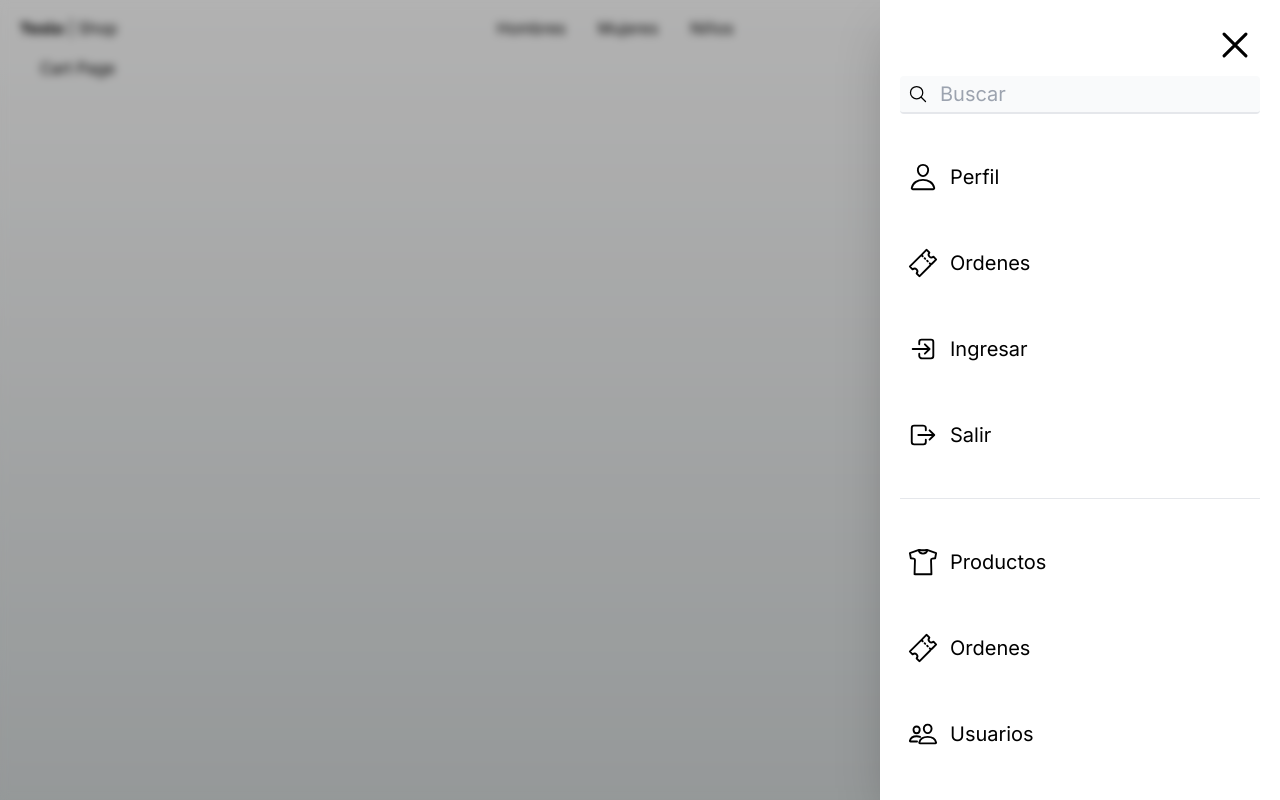
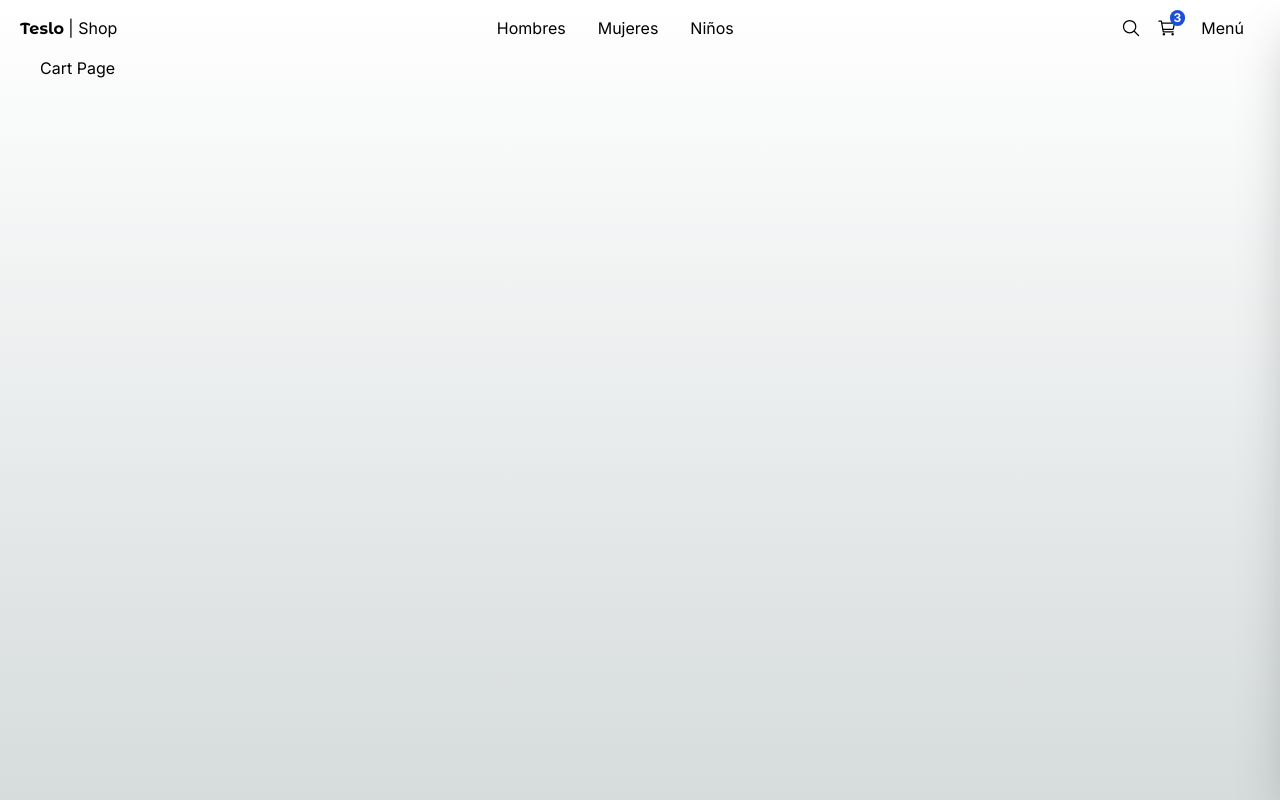
Before and after one commit to Newflaree/next-app_teslo-shop, a Next.js app: page /cart in a window 1280 px wide. Built offline with nearby package versions, Linux system fonts and the light colour scheme.

Commit message:
Zustand - UI Store

```diff
--- a/package.json
+++ b/package.json
@@ -9,10 +9,12 @@
     "lint": "next lint"
   },
   "dependencies": {
+    "clsx": "^2.1.0",
     "next": "14.1.4",
     "react": "^18",
     "react-dom": "^18",
-    "react-icons": "^5.0.1"
+    "react-icons": "^5.0.1",
+    "zustand": "^4.5.2"
   },
   "devDependencies": {
     "@types/node": "^20",
--- a/src/components/ui/sidebar/Sidebar.tsx
+++ b/src/components/ui/sidebar/Sidebar.tsx
@@ -1,6 +1,7 @@
 'use client';
 // Next.js
 import NextLink from 'next/link';
+import clsx from 'clsx';
 // React Icons
 import {
   IoCloseOutline,
@@ -12,11 +13,19 @@ import {
   IoSearchOutline,
   IoShirtOutline
 } from 'react-icons/io5';
+// Store
+import { useUIStore } from '@/store';
+
 
 export const Sidebar = () => {
+  const isSideMenuOpen = useUIStore( state => state.isSideMenuOpen );
+  const closeMenu = useUIStore( state => state.closeSideMenu );
+
   return (
     <div>
       {/* Background */}
+      {
+        isSideMenuOpen && (
           <div
             className={`
               fixed
@@ -29,9 +38,14 @@ export const Sidebar = () => {
               opacity-30
             `}
           />
+        )
+      }
 
       {/* Blur */}
+      {
+        isSideMenuOpen && (
           <div
+            onClick={ closeMenu }
             className={`
               fade-in
               fixed
@@ -44,10 +58,13 @@ export const Sidebar = () => {
               backdrop-blur-sm
             `}
           />
+        )
+      }
 
       {/* Sidemenu */}
       <nav
-        className={`
+        className={
+          clsx(`
             fixed
             p-5
             right-0
@@ -60,12 +77,17 @@ export const Sidebar = () => {
             transform
             transition-all
             duration-300
-        `}
+            `,
+            {
+              "translate-x-full": !isSideMenuOpen
+            }
+          )
+        }
       >
         <IoCloseOutline
           size={ 50 }
           className='absolute top-5 right-5 cursor-pointer'
-          onClick={ () => console.log( 'click' ) }
+          onClick={ () => closeMenu() }
         />
 
         <div className='relative mt-14'>
@@ -100,13 +122,13 @@ export const Sidebar = () => {
           className={`
             flex
             items-center
-            mt-10
+            mt-5
             p-2
             hover:bg-gray-100 rounded transition-all
           `}
         >
-          <IoPersonOutline size={ 30 } />
-          <span className='ml-3 text-xl'>Perfil</span>
+          <IoPersonOutline size={ 25 } />
+          <span className='ml-3'>Perfil</span>
         </NextLink>
         {/* List Item */}
         {/* List Item */}
@@ -115,13 +137,13 @@ export const Sidebar = () => {
           className={`
             flex
             items-center
-            mt-10
+            mt-5
             p-2
             hover:bg-gray-100 rounded transition-all
           `}
         >
-          <IoTicketOutline size={ 30 } />
-          <span className='ml-3 text-xl'>Ordenes</span>
+          <IoTicketOutline size={ 25 } />
+          <span className='ml-3'>Ordenes</span>
         </NextLink>
         {/* List Item */}
         {/* List Item */}
@@ -130,13 +152,13 @@ export const Sidebar = () => {
           className={`
             flex
             items-center
-            mt-10
+            mt-5
             p-2
             hover:bg-gray-100 rounded transition-all
           `}
         >
-          <IoLogInOutline size={ 30 } />
-          <span className='ml-3 text-xl'>Ingresar</span>
+          <IoLogInOutline size={ 25 } />
+          <span className='ml-3'>Ingresar</span>
         </NextLink>
         {/* List Item */}
         {/* List Item */}
@@ -145,13 +167,13 @@ export const Sidebar = () => {
           className={`
             flex
             items-center
-            mt-10
+            mt-5
             p-2
             hover:bg-gray-100 rounded transition-all
           `}
         >
-          <IoLogOutOutline size={ 30 } />
-          <span className='ml-3 text-xl'>Salir</span>
+          <IoLogOutOutline size={ 25 } />
+          <span className='ml-3'>Salir</span>
         </NextLink>
         {/* List Item */}
 
@@ -175,8 +197,8 @@ export const Sidebar = () => {
             hover:bg-gray-100 rounded transition-all
           `}
         >
-          <IoShirtOutline size={ 30 } />
-          <span className='ml-3 text-xl'>Productos</span>
+          <IoShirtOutline size={ 25 } />
+          <span className='ml-3'>Productos</span>
         </NextLink>
         {/* List Item */}
         {/* List Item */}
@@ -185,13 +207,13 @@ export const Sidebar = () => {
           className={`
             flex
             items-center
-            mt-10
+            mt-5
             p-2
             hover:bg-gray-100 rounded transition-all
           `}
         >
-          <IoTicketOutline size={ 30 } />
-          <span className='ml-3 text-xl'>Ordenes</span>
+          <IoTicketOutline size={ 25 } />
+          <span className='ml-3'>Ordenes</span>
         </NextLink>
         {/* List Item */}
         {/* List Item */}
@@ -200,13 +222,13 @@ export const Sidebar = () => {
           className={`
             flex
             items-center
-            mt-10
+            mt-5
             p-2
             hover:bg-gray-100 rounded transition-all
           `}
         >
-          <IoPeopleOutline size={ 30 } />
-          <span className='ml-3 text-xl'>Usuarios</span>
+          <IoPeopleOutline size={ 25 } />
+          <span className='ml-3'>Usuarios</span>
         </NextLink>
         {/* List Item */}
       </nav>
--- a/src/components/ui/top-menu/TopMenu.jsx
+++ b/src/components/ui/top-menu/TopMenu.jsx
@@ -1,12 +1,20 @@
+'use client'
 // Next.js
 import NextLink from 'next/link';
+// React Icons
 import {
   IoCartOutline,
   IoSearchOutline
 } from 'react-icons/io5';
+// Config
 import { titleFont } from '@/config';
+// Store
+import { useUIStore } from '@/store';
 
 export const TopMenu = () => {
+  const openMenu = useUIStore( state => state.openSideMenu );
+
+
   return (
     <nav className='flex px-5 justify-between items-center w-full'>
       <div>
@@ -78,6 +86,7 @@ export const TopMenu = () => {
 
         <button
           className='m-2 p-2 rounded-md transition-all hover:bg-gray-100'
+          onClick={ openMenu }
         >
           Menú
         </button>
--- a/src/store/index.ts
+++ b/src/store/index.ts
@@ -0,0 +1 @@
+export * from './ui';
--- /dev/null
+++ b/src/store/ui/index.ts
@@ -0,0 +1 @@
+export * from './uiStore';
--- /dev/null
+++ b/src/store/ui/uiStore.ts
@@ -0,0 +1,16 @@
+import { create } from 'zustand';
+
+
+interface State {
+  isSideMenuOpen: boolean;
+
+  openSideMenu: () => void;
+  closeSideMenu: () => void;
+}
+
+export const useUIStore = create<State>()( (set) => ({
+  isSideMenuOpen: false,
+
+  openSideMenu: () => set({ isSideMenuOpen: true }),
+  closeSideMenu: () => set({ isSideMenuOpen: false }),
+}));
```
Also changed, not shown: 1 other file (tests, documents, lock files or other folders). Lines whose indentation alone changed are shown as unchanged.
